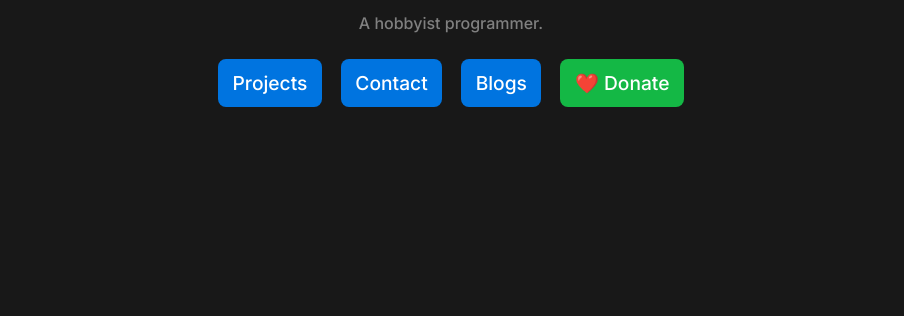
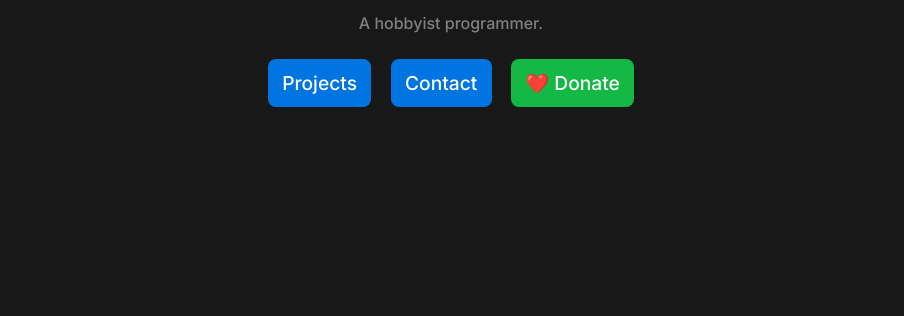
Before and after one commit to RockyRosso/rockyrosso.xyz, an Astro site: page / in a window 1280 px wide. Shown: the part 484-800 px from the top of the page, without its empty margins (189-1093 px from the left). Built offline with nearby package versions, Linux system fonts and the light colour scheme; Astro itself is replaced by a stand-in of ours.

Commit message:
It was all a dream 👻

```diff
--- a/src/pages/index.astro
+++ b/src/pages/index.astro
@@ -15,7 +15,6 @@ import ContactForm from "../components/ContactForm.vue"
                     <span>Projects</span>
                 </a>
                 <a href="#contact" class="button"><span>Contact</span></a>
-                <a href="/blogs" class="button"><span>Blogs</span></a>
                 <a href="https://buymeacoffee.com/rockyrosso" target="_blank" data-btn-type="success" class="button"><span>❤️ Donate</span></a>
             </div>
         </section>
```
